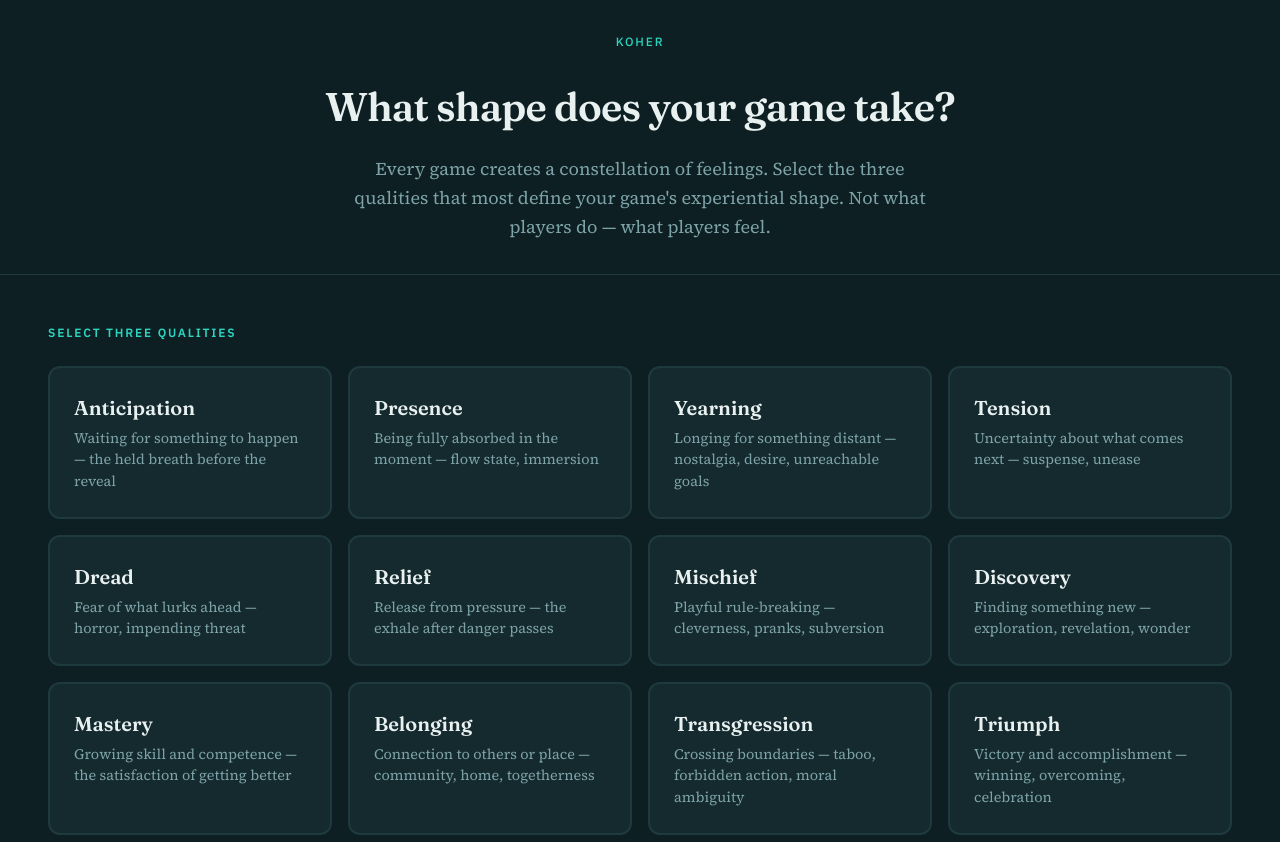
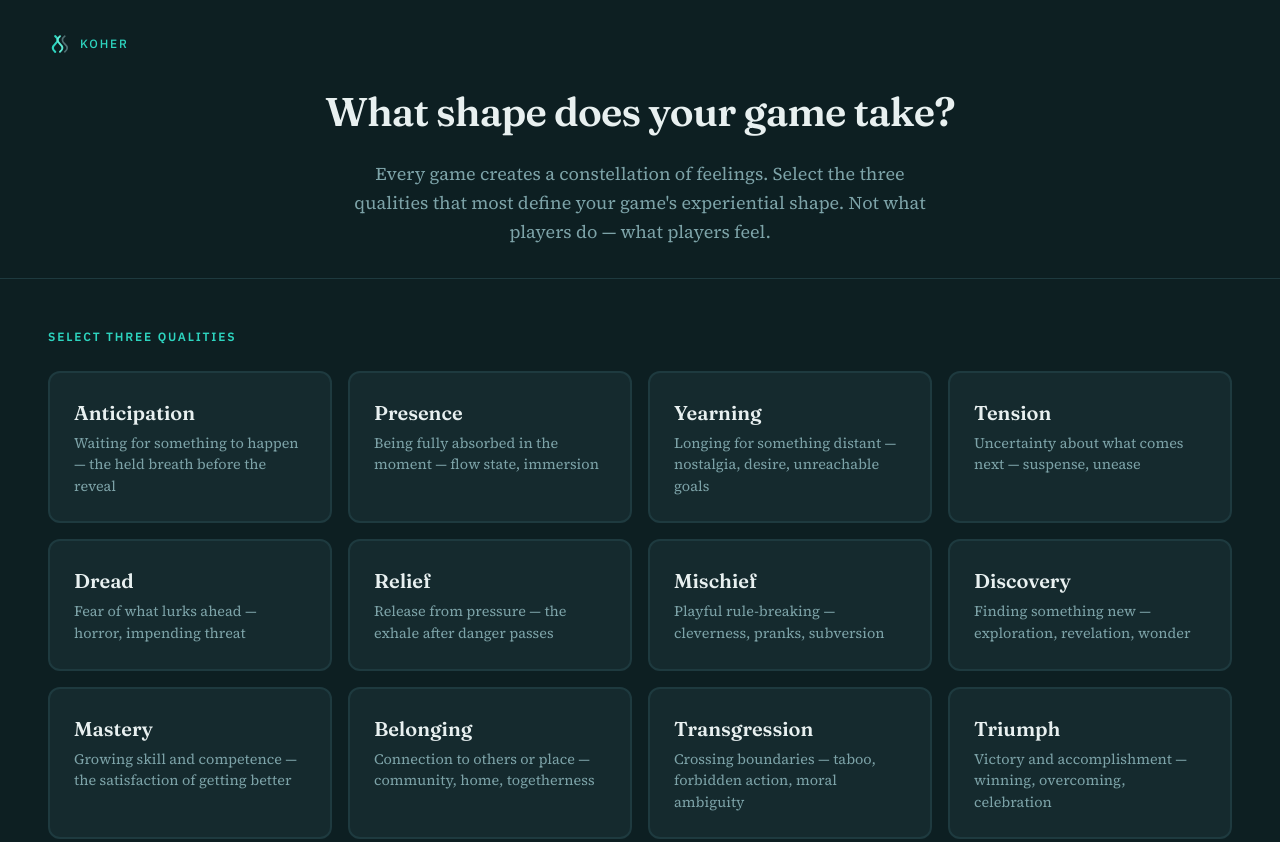
Before and after one commit to koherarchitecture/play-shape-diagnostic, a plain HTML site: page frontend/index.html in a window 1280 px wide. Shown: the top 842 px of the page. Drawn offline with nearby package versions, Linux system fonts and the light colour scheme.

Commit message:
Update header to full-width with braid logo
- Remove max-width constraint from header-content
- Add inline SVG braid icon next to KOHER text
- Change header-top to flex-start alignment
- Add logo-braid CSS class for icon sizing

```diff
--- a/frontend/index.html
+++ b/frontend/index.html
@@ -74,19 +74,20 @@
         }
 
         .header-content {
-            max-width: 800px;
-            margin: 0 auto;
             text-align: center;
         }
 
         .header-top {
             display: flex;
-            justify-content: center;
+            justify-content: flex-start;
             align-items: center;
             margin-bottom: var(--spacing-lg);
         }
 
         .logo {
+            display: flex;
+            align-items: center;
+            gap: 8px;
             font-family: var(--font-ui);
             font-size: 0.75rem;
             font-weight: 500;
@@ -94,6 +95,11 @@
             text-transform: uppercase;
             letter-spacing: 0.15em;
             text-decoration: none;
+        }
+
+        .logo-braid {
+            width: 24px;
+            height: 24px;
         }
 
         h1 {
@@ -689,7 +695,14 @@
     <header class="header">
         <div class="header-content">
             <div class="header-top">
-                <a href="https://koher.app" class="logo">Koher</a>
+                <a href="https://koher.app" class="logo">
+                    <svg class="logo-braid" viewBox="0 0 200 200" xmlns="http://www.w3.org/2000/svg">
+                        <path d="M 60 35 Q 100 65, 60 100 Q 20 135, 60 165" fill="none" stroke="#2dd4bf" stroke-width="18" stroke-linecap="round"/>
+                        <path d="M 100 35 Q 60 65, 100 100 Q 140 135, 100 165" fill="none" stroke="#5eead4" stroke-width="16" stroke-linecap="round"/>
+                        <path d="M 140 35 Q 100 65, 140 100 Q 180 135, 140 165" fill="none" stroke="#7da3a8" stroke-width="14" stroke-linecap="round" opacity="0.6"/>
+                    </svg>
+                    Koher
+                </a>
             </div>
             <h1>What shape does your game take?</h1>
             <p class="subtitle">Every game creates a constellation of feelings. Select the three qualities that most define your game's experiential shape. Not what players do — what players feel.</p>
```
